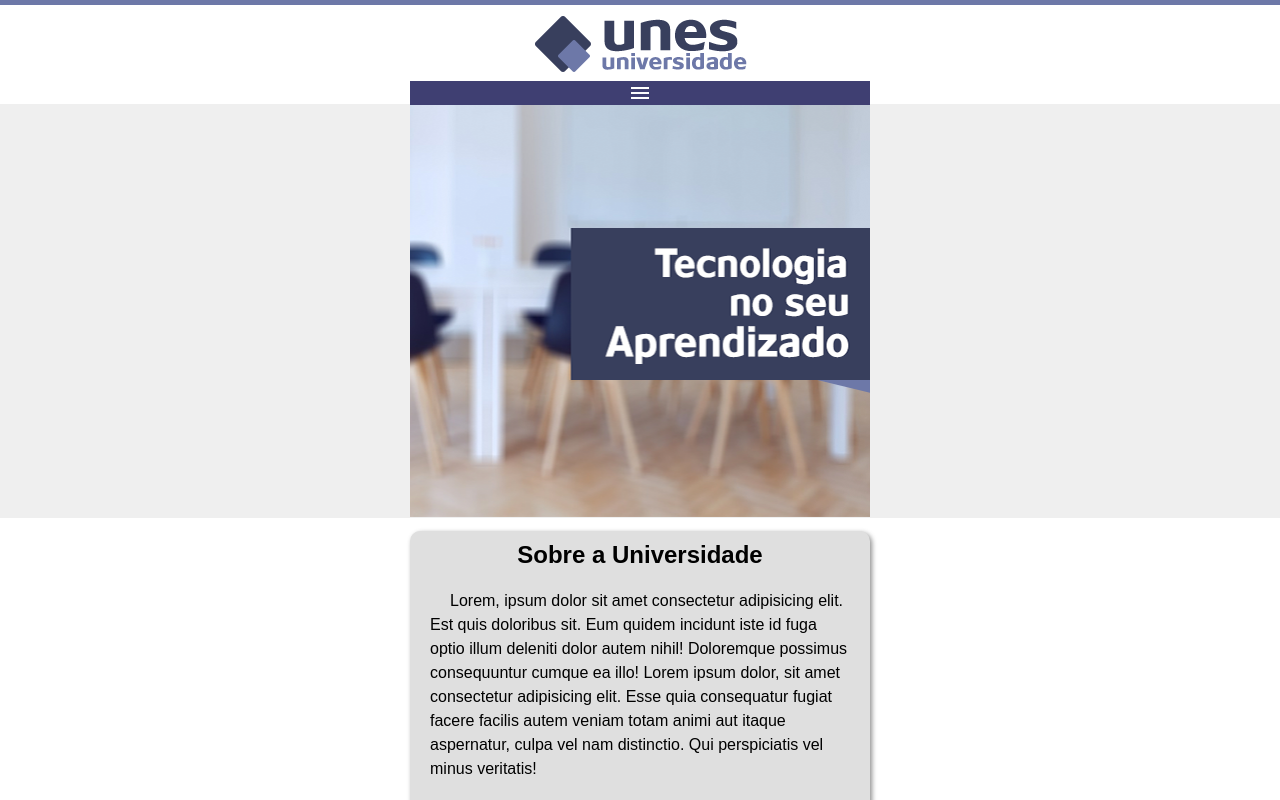
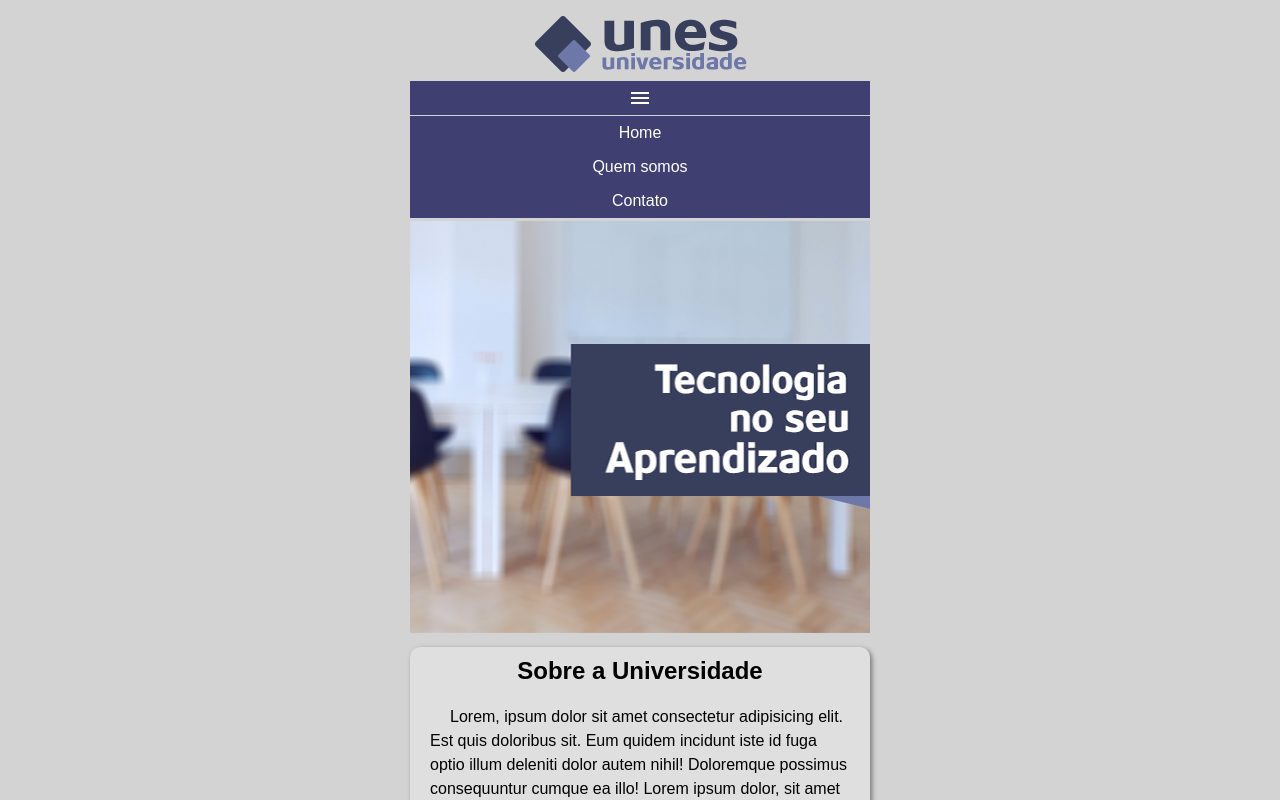
Before and after one commit to gutosavi/projeto-unes-novo, a plain HTML site: page index.html in a window 1280 px wide. Both pictures are taken after a click on the icon "menu". Shown: the top 800 px of the page. Drawn offline with Linux system fonts and the light colour scheme.

Commit message:
menu com js

```diff
--- a/css/style.css
+++ b/css/style.css
@@ -9,7 +9,7 @@
 
 body{
     width: 100vw;
-    background: url(../imagens/fundo.png);
+    background-color: lightgray;
 }
 
 header{
@@ -17,8 +17,6 @@ header{
     flex-flow: column;
     align-items: center;
     justify-content: center;
-    position: relative;
-
 
 }
 
@@ -29,26 +27,24 @@ header img{
     padding-bottom: 5px;
 }
 
-
-ul li{
-    display: none;
-    list-style: none;
-
-}
-
-menu > ul > li > a{
+nav > ul > li > a{
     width: 460px;
     background-color: rgb(63, 63, 114);
-    display: block;
-    padding: 5px;
+    display: flex;
+    justify-content: center;
+    padding: 8px;
     text-decoration: none;
     color: white;
     text-align: center;
-    font-weight: bold;
+    font-weight: lighter;
+    position: relative;
+    transition: all 0.3s ease;
+    transform: translateY(-3px);
+    transition: all 0.3s ease 0.2s;
 }
 
 
-menu > ul > li > a:hover{
+nav > ul > li > a:hover{
     background-color: white;
     color:rgb(63, 63, 114);
     transition: 0.3s;
@@ -60,6 +56,7 @@ i#burguer{
     width: 460px;
     text-align: center;
     color: white;
+    padding: 5px;
     cursor: pointer;
     background-color: rgb(63, 63, 114);
 
@@ -72,10 +69,31 @@ i#burguer:hover{
 }
 
 
+nav#menu{
+    display: none;
+    justify-content: center;
+    align-items: center;
+    margin-top: 4px;
+    margin-bottom: 0px;
+    width: 100%;
+
+}
+
+nav#menu.show{
+    display: flex;
+}
+
+
+ul.nav-links{
+    list-style: none;
+
+}
+
 
 .capa{
     display: flex;
     justify-content: center;
+
 
 }
 
@@ -83,6 +101,7 @@ i#burguer:hover{
     margin-top: 0px;
     width: 460px;
     height: 412px;
+    z-index: 0;
 }
 
 
--- a/index.html
+++ b/index.html
@@ -8,18 +8,18 @@
     <link href="https://fonts.googleapis.com/icon?family=Material+Icons" rel="stylesheet">
 </head>
 <body>
-    <header >
+    <header>
         <div>
             <img src="imagens/logo.png" alt="logo">
         </div>
-        <i id="burguer" class="material-icons">menu</i>
-        <menu>
-            <ul>
+        <i id="burguer" class="material-icons" onclick="clickMenu()">menu</i>
+        <nav id="menu">
+            <ul class="nav-links">
                 <li><a href="#">Home</a></li>
                 <li><a href="#">Quem somos</a></li>
                 <li><a href="#">Contato</a></li>
             </ul>
-        </menu>
+        </nav>
     </header>
     <main>
         <section class="capa">
@@ -41,9 +41,16 @@
                 </article>
         </section>
     </main>
+    <script>
+        function clickMenu() {
+            const menu = document.getElementById('menu')
+            menu.classList.toggle('show')
+}
+
+    </script>
     <footer>
         <p>Todos os direitos reservados</p>
-    </footer>
+    </footer>[
 
 </body>
 </html>
```
